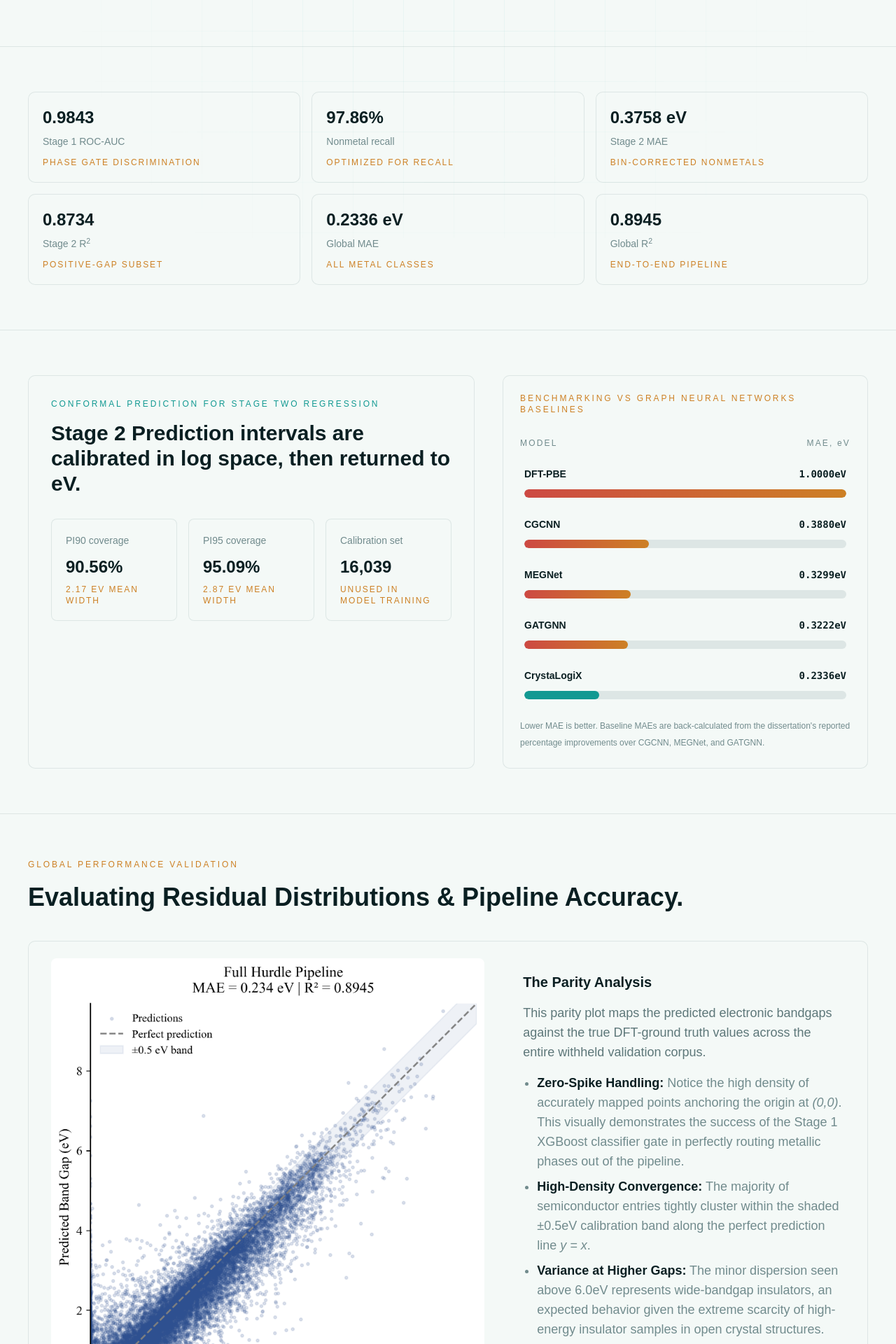
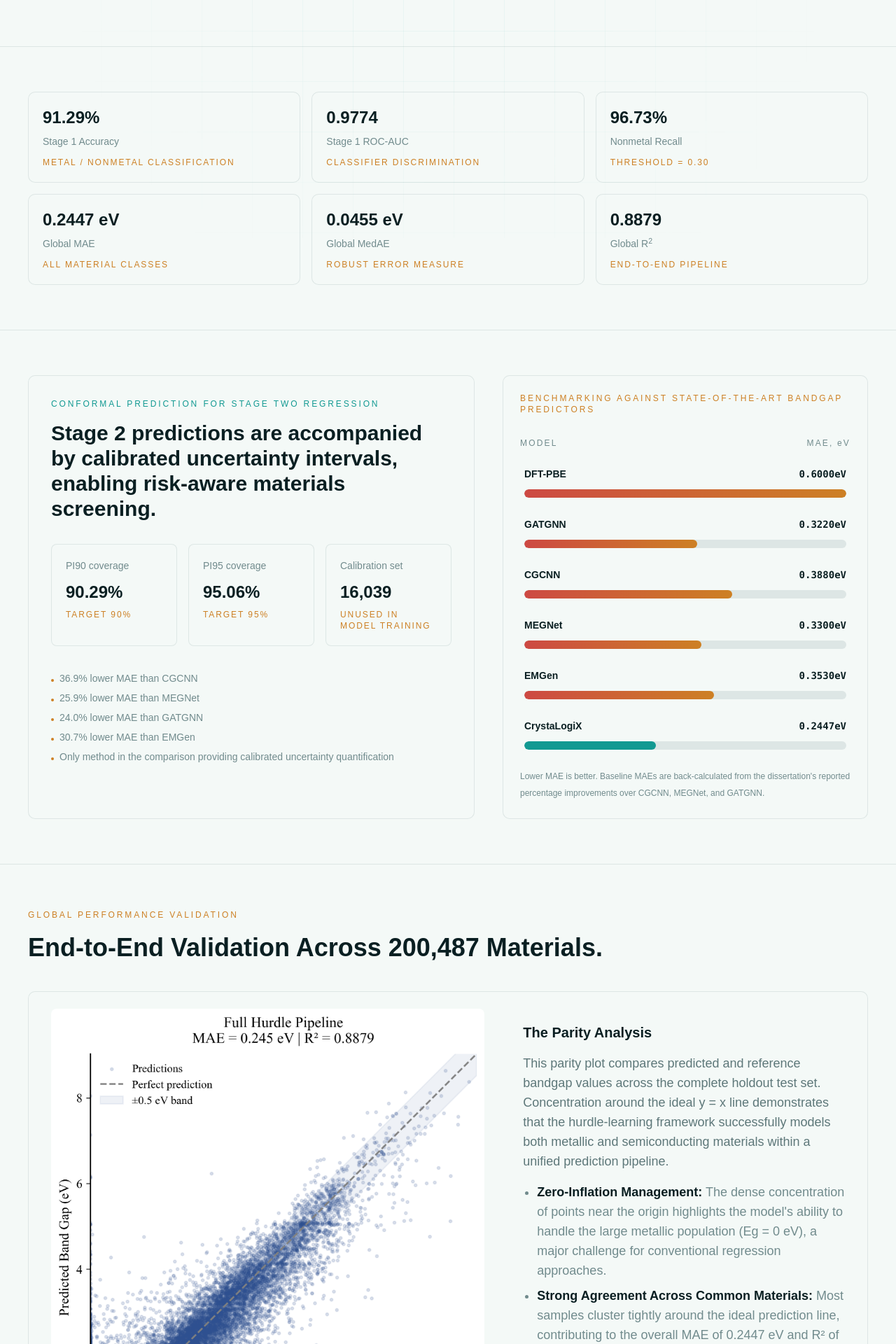
Before and after one commit to devanshtyagi26/CrystaLogiX, a Next.js app: page /results in a window 1280 px wide. Shown: the part 460-2380 px from the top of the page at 70% size. Built offline with nearby package versions, Linux system fonts and the light colour scheme.

Commit message:
Updated with paper

```diff
--- a/app/api/get-label/route.ts
+++ b/app/api/get-label/route.ts
@@ -4,6 +4,16 @@ import { CLASSIFIER_FEATURES } from "@/lib/onnxInference";
 
 export const runtime = "nodejs";
 
+/**
+ * Handles POST requests to retrieve and return classifier features for a label by id.
+ * Validates the request body, ensures the label exists, and responds with extracted features or an error.
+ *
+ * Args:
+ *   req: The incoming Next.js request containing a JSON body with a string `id` field.
+ *
+ * Returns:
+ *   A JSON response containing either an error description or the extracted feature vector for the label.
+ */
 export async function POST(req: NextRequest) {
   let body: unknown;
   try {
@@ -20,7 +30,7 @@ export async function POST(req: NextRequest) {
     );
   }
 
-  const cleanId = id.trim(); // ← use trimmed id consistently
+  const cleanId = id.trim();
 
   const db = await getDb();
   const record = await db.collection("labels").findOne({ _id: cleanId as any });
--- a/app/components/SiteFooter.tsx
+++ b/app/components/SiteFooter.tsx
@@ -12,8 +12,8 @@ const connections = [
   { label: "GitHub", href: "https://www.github.com/devanshtyagi26" },
   { label: "LinkedIn", href: "https://www.linkedin.com/in/tyagi-devansh" },
   { label: "Email", href: "mailto:tyagidevansh3@gmail.com" },
-  { label: "Portfolio", href: "https://devanshportfolio-hazel.vercel.app/" },
-  // { label: "Research Profile", href: "https://aa.rr" },
+  { label: "Portfolio", href: "https://devanshtyagi.me/" },
+  { label: "Codebase", href: "https://zenodo.org/records/21705148" },
 ];
 
 export function SiteFooter() {
--- a/app/data/research.ts
+++ b/app/data/research.ts
@@ -1,27 +1,48 @@
 import { Fragment, createElement } from "react";
 
-const egSymbol = createElement(Fragment, null, "E", createElement("sub", null, "g"));
-const rSquaredSymbol = createElement(Fragment, null, "R", createElement("sup", null, "2"));
+const egSymbol = createElement(
+  Fragment,
+  null,
+  "E",
+  createElement("sub", null, "g"),
+);
+const rSquaredSymbol = createElement(
+  Fragment,
+  null,
+  "R",
+  createElement("sup", null, "2"),
+);
 
 export const headlineMetrics = [
-  { value: "200,487", label: "Crystals Analyzed" },
-  { value: "87", label: "Selected Features" },
-  { value: "0.2336eV", label: "Global MAE" },
-  { value: "0.8945", label: createElement(Fragment, null, "End-to-end ", rSquaredSymbol) },
+  { value: "200,487", label: "Materials Analyzed" },
+  { value: "86", label: "Selected Features" },
+  { value: "0.2447 eV", label: "Global MAE" },
+  {
+    value: "0.8879",
+    label: createElement(Fragment, null, "End-to-end ", rSquaredSymbol),
+  },
 ];
 
 export const datasetFacts = [
-  { label: "Metallic share", value: "52.2%", detail: createElement(Fragment, null, egSymbol, " = 0eV ENTRIES") },
+  {
+    label: "Metallic share",
+    value: "52.2%",
+    detail: createElement(Fragment, null, egSymbol, " = 0eV ENTRIES"),
+  },
   { label: "Nonmetal subset", value: "95,920", detail: "SENT TO STAGE 2" },
-  { label: "Train / Calibration / Test", value: "72% / 8% / 20%", detail: "PROPORTIONAL PHASE SPLIT" },
+  {
+    label: "Train / Calibration / Test",
+    value: "72% / 8% / 20%",
+    detail: "PROPORTIONAL PHASE SPLIT",
+  },
   { label: "Holdout test", value: "40,098", detail: "WITHHELD MATERIALS" },
 ];
 
 export const featurePipeline = [
   "Materials Project API records provide composition, crystal structure, and DFT-PBE bandgap labels.",
   "GPU chunk-wise featurization expands each material into 145 Magpie-style compositional descriptors.",
-  "Variance, collinearity, and intra-group filtering compress the matrix to 87 high-signal descriptors.",
-  "Target encoding and scaling are fit only on training data to avoid leakage into calibration or test splits.",
+  "Variance, correlation, and domain-aware filtering compress the feature matrix to 86 high-signal descriptors.",
+  "Target encoding and scaling are fit exclusively on training data to prevent leakage into calibration and test sets.",
 ];
 
 export const pipelineStages = [
@@ -35,7 +56,7 @@ export const pipelineStages = [
     step: "02",
     title: "Classifier hurdle",
     eyebrow: "XGBoost gate",
-    body: "A tuned binary classifier separates metals from nonmetals. Lowering the decision threshold to 0.28 prioritizes nonmetal recall, reducing false negatives from 976 to 411.",
+    body: "A tuned binary classifier separates metals from nonmetals. A 0.30 operating threshold prioritizes nonmetal recall (96.73%), reducing the risk of discarding promising semiconductor candidates.",
   },
   {
     step: "03",
@@ -44,72 +65,110 @@ export const pipelineStages = [
     body: createElement(
       Fragment,
       null,
-      "Only positive-bandgap entries are passed to an Optuna-tuned XGBoost ensemble trained on log(1 + ",
+      "Only positive-bandgap materials are routed to an Optuna-tuned five-member XGBoost ensemble trained on log(1 + ",
       egSymbol,
-      "), isolating the continuous prediction problem from the zero spike."
+      "), transforming a highly skewed regression problem into a stable prediction task.",
     ),
   },
   {
     step: "04",
     title: "Bias and uncertainty layer",
-    eyebrow: "Conformal PI",
-    body: "Bin-wise correction reduces high-energy tail bias, while split conformal prediction converts residuals into calibrated 90% and 95% prediction intervals.",
+    eyebrow: "Conformal prediction",
+    body: "Bin-wise bias correction mitigates systematic underestimation in wide-gap materials, while split conformal prediction generates calibrated 90% and 95% prediction intervals.",
   },
 ];
 
 export const resultMetrics = [
-  { label: "Stage 1 ROC-AUC", value: "0.9843", detail: "PHASE GATE DISCRIMINATION" },
-  { label: "Nonmetal recall", value: "97.86%", detail: "OPTIMIZED FOR RECALL" },
-  { label: "Stage 2 MAE", value: "0.3758 eV", detail: "BIN-CORRECTED NONMETALS" },
-  { label: createElement(Fragment, null, "Stage 2 ", rSquaredSymbol), value: "0.8734", detail: "POSITIVE-GAP SUBSET" },
-  { label: "Global MAE", value: "0.2336 eV", detail: "ALL METAL CLASSES" },
-  { label: createElement(Fragment, null, "Global ", rSquaredSymbol), value: "0.8945", detail: "END-TO-END PIPELINE" },
+  {
+    label: "Stage 1 Accuracy",
+    value: "91.29%",
+    detail: "METAL / NONMETAL CLASSIFICATION",
+  },
+  {
+    label: "Stage 1 ROC-AUC",
+    value: "0.9774",
+    detail: "CLASSIFIER DISCRIMINATION",
+  },
+  { label: "Nonmetal Recall", value: "96.73%", detail: "THRESHOLD = 0.30" },
+  { label: "Global MAE", value: "0.2447 eV", detail: "ALL MATERIAL CLASSES" },
+  { label: "Global MedAE", value: "0.0455 eV", detail: "ROBUST ERROR MEASURE" },
+  {
+    label: createElement(Fragment, null, "Global ", rSquaredSymbol),
+    value: "0.8879",
+    detail: "END-TO-END PIPELINE",
+  },
 ];
 
 export const conformalResults = [
-  { label: "PI90 coverage", value: "90.56%", width: "2.17 eV mean width" },
-  { label: "PI95 coverage", value: "95.09%", width: "2.87 eV mean width" },
-  { label: "Calibration set", value: "16,039", width: "unused in model training" },
+  { label: "PI90 coverage", value: "90.29%", width: "Target 90%" },
+  { label: "PI95 coverage", value: "95.06%", width: "Target 95%" },
+  {
+    label: "Calibration set",
+    value: "16,039",
+    width: "unused in model training",
+  },
 ];
 
 export const benchmarkLift = [
   {
     model: "DFT-PBE",
-    improvement: 76.64,
-    mae: 1.0000,
-    note: "Raw calculated values having averaege MAE of 1.0000eV across the test set.",
+    improvement: 59.2,
+    mae: 0.6,
+    note: "Raw DFT-PBE calculations typically exhibit MAE values between 0.60 and 1.00 eV due to systematic bandgap underestimation.",
+  },
+  {
+    model: "GATGNN",
+    improvement: 24.0,
+    mae: 0.322,
+    note: "Graph Attention-based GNN for crystal bandgap prediction.",
   },
   {
     model: "CGCNN",
-    improvement: 39.8,
-    mae: 0.3880,
-    note: "Values calculated using the CGCNN model have an average MAE of 0.3880eV.",
+    improvement: 36.9,
+    mae: 0.388,
+    note: "Crystal Graph Convolutional Neural Network baseline.",
   },
   {
     model: "MEGNet",
-    improvement: 29.2,
-    mae: 0.3299,
-    note: "Values calculated using the MEGNet model have an average MAE of 0.3299eV.",
+    improvement: 25.9,
+    mae: 0.33,
+    note: "Materials Graph Network benchmark model.",
   },
   {
-    model: "GATGNN",
-    improvement: 27.5,
-    mae: 0.3222,
-    note: "Values calculated using the GATGNN model have an average MAE of 0.3222eV.",
+    model: "EMGen",
+    improvement: 30.7,
+    mae: 0.353,
+    note: "Element-Learning model for bandgap prediction.",
   },
   {
     model: "CrystaLogiX",
     improvement: 0,
-    mae: 0.2336,
-    note: "End-to-end MAE across all material classes using the CrystaLogiX pipeline have MAE of 0.2336eV.",
+    mae: 0.2447,
+    note: "Proposed hurdle-learning framework with ensemble regression and conformal uncertainty quantification.",
   },
 ];
 
+export const benchmarkHighlights = [
+  "36.9% lower MAE than CGCNN",
+  "25.9% lower MAE than MEGNet",
+  "24.0% lower MAE than GATGNN",
+  "30.7% lower MAE than EMGen",
+  "Only method in the comparison providing calibrated uncertainty quantification",
+];
+
 export const errorInsights = [
-  "Correctly routed samples achieved an MAE of 0.1910 eV, while misrouted samples rose to 0.7595 eV.",
-  "Narrow-gap materials in the 0-1 eV range were overestimated by roughly +0.222 eV.",
-  "Wide-gap materials above 5 eV were underestimated by roughly -0.420 eV.",
-  "The remaining PI90 coverage shortfall is attributable to Stage 1 gate errors rather than the conformal regressor alone.",
+  "Most prediction error originates from difficult boundary cases near the metal–nonmetal transition region.",
+  "Materials with bandgaps below 1 eV remain challenging due to overlap between metallic and semiconducting behaviour.",
+  "Wide-gap insulators above 5 eV exhibit mild underestimation despite bin-wise bias correction.",
+  "Conformal prediction intervals remain well calibrated, achieving near-target empirical coverage at both 90% and 95% confidence levels.",
+];
+
+export const keyContributions = [
+  "52.2% of the Materials Project dataset consists of metallic materials with Eg = 0 eV.",
+  "Traditional regression models struggle with this highly zero-inflated distribution.",
+  "The hurdle framework first classifies materials as metal or nonmetal.",
+  "Bandgap regression is then performed only on nonmetallic materials.",
+  "This decomposition enables state-of-the-art accuracy while preserving computational efficiency.",
 ];
 
 export const limitations = [
@@ -133,51 +192,3 @@ export const applications = [
     body: "Use conformal interval width as a decision variable, ranking candidates by both predicted Eg and confidence.",
   },
 ];
-
-export const sampleMaterials = [
-  {
-    formula: "Si",
-    family: "elemental semiconductor",
-    metallicProbability: 0.18,
-    prediction: 1.12,
-    interval90: 0.34,
-    interval95: 0.48,
-    descriptorSignal: 64,
-  },
-  {
-    formula: "Fe",
-    family: "transition metal",
-    metallicProbability: 0.91,
-    prediction: 0,
-    interval90: 0,
-    interval95: 0,
-    descriptorSignal: 21,
-  },
-  {
-    formula: "ZnO",
-    family: "wide-gap oxide",
-    metallicProbability: 0.08,
-    prediction: 3.21,
-    interval90: 0.42,
-    interval95: 0.57,
-    descriptorSignal: 83,
-  },
-  {
-    formula: "GaAs",
-    family: "III-V semiconductor",
-    metallicProbability: 0.13,
-    prediction: 1.43,
-    interval90: 0.29,
-    interval95: 0.41,
-    descriptorSignal: 72,
-  },
-  {
-    formula: "SrTiO3",
-    family: "perovskite oxide",
-    metallicProbability: 0.22,
-    prediction: 3.04,
-    interval90: 0.58,
-    interval95: 0.76,
-    descriptorSignal: 78,
-  },
-];
--- a/app/results/page.tsx
+++ b/app/results/page.tsx
@@ -2,8 +2,10 @@
 import BenchmarkLiftBars from "../components/BenchmarkLiftBars";
 import { MetricTile, PageHeader, Panel, Section } from "../components/Section";
 import {
+  benchmarkHighlights,
   conformalResults,
   errorInsights,
+  keyContributions,
   limitations,
   resultMetrics,
 } from "../data/research";
@@ -34,8 +36,8 @@ export default function ResultsPage() {
               Conformal prediction for Stage two regression
             </p>
             <h2 className="mt-4 text-3xl font-semibold text-warm">
-              Stage 2 Prediction intervals are calibrated in log space, then
-              returned to eV.
+              Stage 2 predictions are accompanied by calibrated uncertainty
+              intervals, enabling risk-aware materials screening.
             </h2>
             <div className="mt-8 grid gap-4 sm:grid-cols-3">
               {conformalResults.map((item) => (
@@ -53,12 +55,22 @@ export default function ResultsPage() {
                 </div>
               ))}
             </div>
+            <div className="mt-8 gap-4">
+              {benchmarkHighlights.map((item) => (
+                <p
+                  key={item}
+                  className="text-sm leading-7 text-muted-subtle before:mr-2 before:inline-block before:h-1 before:w-1 before:rounded-full before:bg-gold"
+                >
+                  {item}
+                </p>
+              ))}
+            </div>
           </Panel>
 
           <div id="benchmark-lift-section">
             <Panel className="p-6">
               <p className="text-xs uppercase tracking-[0.24em] text-gold">
-                BENCHMARKING VS GRAPH NEURAL NETWORKS BASELINES
+                BENCHMARKING AGAINST STATE-OF-THE-ART BANDGAP PREDICTORS
               </p>
               <BenchmarkLiftBars />
             </Panel>
@@ -72,7 +84,7 @@ export default function ResultsPage() {
             GLOBAL PERFORMANCE VALIDATION
           </p>
           <h2 className="mt-4 text-3xl font-semibold leading-tight text-warm sm:text-4xl">
-            Evaluating Residual Distributions & Pipeline Accuracy.
+            End-to-End Validation Across 200,487 Materials.
           </h2>
         </div>
         <Panel className="p-6 flex gap-10 justify-around items-start">
@@ -96,34 +108,35 @@ export default function ResultsPage() {
               The Parity Analysis
             </h3>
             <p className="leading-7 text-muted-soft">
-              This parity plot maps the predicted electronic bandgaps against
-              the true DFT-ground truth values across the entire withheld
-              validation corpus.
+              This parity plot compares predicted and reference bandgap values
+              across the complete holdout test set. Concentration around the
+              ideal y = x line demonstrates that the hurdle-learning framework
+              successfully models both metallic and semiconducting materials
+              within a unified prediction pipeline.
             </p>
 
             <ul className="mt-4 list-disc space-y-2 pl-5 text-muted-subtle">
               <li>
-                <b className="font-semibold text-warm">Zero-Spike Handling:</b>{" "}
-                Notice the high density of accurately mapped points anchoring
-                the origin at <i>(0,0)</i>. This visually demonstrates the
-                success of the Stage 1 XGBoost classifier gate in perfectly
-                routing metallic phases out of the pipeline.
+                <b className="font-semibold text-warm">
+                  Zero-Inflation Management:
+                </b>{" "}
+                The dense concentration of points near the origin highlights the
+                model's ability to handle the large metallic population (Eg = 0
+                eV), a major challenge for conventional regression approaches.
               </li>
               <li>
                 <b className="font-semibold text-warm">
-                  High-Density Convergence:
+                  Strong Agreement Across Common Materials:
                 </b>{" "}
-                The majority of semiconductor entries tightly cluster within the
-                shaded &plusmn;0.5eV calibration band along the perfect
-                prediction line <i>y = x</i>.
+                Most samples cluster tightly around the ideal prediction line,
+                contributing to the overall MAE of 0.2447 eV and R² of 0.8879
+                across the complete dataset.
               </li>
               <li>
-                <b className="font-semibold text-warm">
-                  Variance at Higher Gaps:
-                </b>{" "}
-                The minor dispersion seen above 6.0eV represents wide-bandgap
-                insulators, an expected behavior given the extreme scarcity of
-                high-energy insulator samples in open crystal structures.
+                <b className="font-semibold text-warm">Wide-Gap Challenges:</b>{" "}
+                The largest residuals occur in sparsely represented high-bandgap
+                insulators, where training examples become increasingly rare
+                despite bias-correction procedures.{" "}
               </li>
             </ul>
           </div>
@@ -137,12 +150,32 @@ export default function ResultsPage() {
               Error anatomy
             </p>
             <h2 className="mt-4 text-3xl font-semibold text-warm">
-              The biggest remaining risk is not random; it is routed and
-              energy-dependent.
+              Remaining errors are concentrated in physically challenging
+              regions of the bandgap spectrum.
             </h2>
           </div>
           <div className="grid gap-4">
             {errorInsights.map((item) => (
+              <Panel key={item} className="p-5">
+                <p className="text-sm leading-7 text-body">{item}</p>
+              </Panel>
+            ))}
+          </div>
+        </div>
+      </Section>
+      <Section className="border-b border-line/10">
+        <div className="grid gap-10 lg:grid-cols-[0.8fr_1.2fr]">
+          <div>
+            <p className="text-xs uppercase tracking-[0.24em] text-teal">
+              Key Contribution
+            </p>
+            <h2 className="mt-4 text-3xl font-semibold text-warm">
+              Why hurdle learning?
+            </h2>
+          </div>
+
+          <div className="grid gap-4">
+            {keyContributions.map((item) => (
               <Panel key={item} className="p-5">
                 <p className="text-sm leading-7 text-body">{item}</p>
               </Panel>
@@ -158,7 +191,8 @@ export default function ResultsPage() {
               Limits
             </p>
             <h2 className="mt-4 text-3xl font-semibold text-warm">
-              The model is practical, but its validity boundary is explicit.
+              Performance gains are substantial, but important scientific
+              limitations remain.
             </h2>
           </div>
           <div className="grid gap-4 md:grid-cols-2">
--- a/app/simulator/page.tsx
+++ b/app/simulator/page.tsx
@@ -1,21 +1,24 @@
 import { Panel, Section } from "../components/Section";
 import BandgapPredictor from "../components/BandgapPredictor";
 
-const notes = [
+export const notes = [
   {
-    title: "Threshold",
-    body: "The dissertation lowered the classifier threshold to 0.28 to protect nonmetal recall during screening.",
+    title: "Hurdle Classification",
+    body: "The Stage 1 XGBoost classifier uses a 0.30 decision threshold to prioritize nonmetal recall (96.73%), reducing the chance of discarding promising semiconductor candidates.",
   },
   {
-    title: "Confidence",
-    body: "PI90 and PI95 represent split-conformal prediction intervals calibrated on held-out entries.",
+    title: "Uncertainty Quantification",
+    body: "PI90 and PI95 represent split-conformal prediction intervals generated from held-out calibration data, providing statistically calibrated confidence bounds alongside every prediction.",
   },
   {
-    title: "Risk tolerance",
-    body: "A practical acquisition score trades predicted Eg against interval width, mirroring uncertainty-aware screening.",
+    title: "Risk-Aware Screening",
+    body: "Candidate materials can be evaluated using both predicted bandgap and interval width, enabling uncertainty-aware prioritization for downstream computational or experimental validation.",
+  },
+  {
+    title: "Dataset Coverage",
+    body: "The model was trained and validated on 200,487 Materials Project entries spanning metals, semiconductors, and wide-gap insulators.",
   },
 ];
-
 export default function SimulatorPage() {
   return (
     <main>
```
Also changed, not shown: actions/predict.ts (+11 -0 lines), app/api/features/route.ts (+10 -0 lines), app/api/health/route.ts (+12 -0 lines), app/framework/page.tsx (+20 -16 lines), app/page.tsx (+35 -19 lines), public/Parity Plots - Full Pipeline.png, 1 other file (tests, documents, lock files or other folders).
